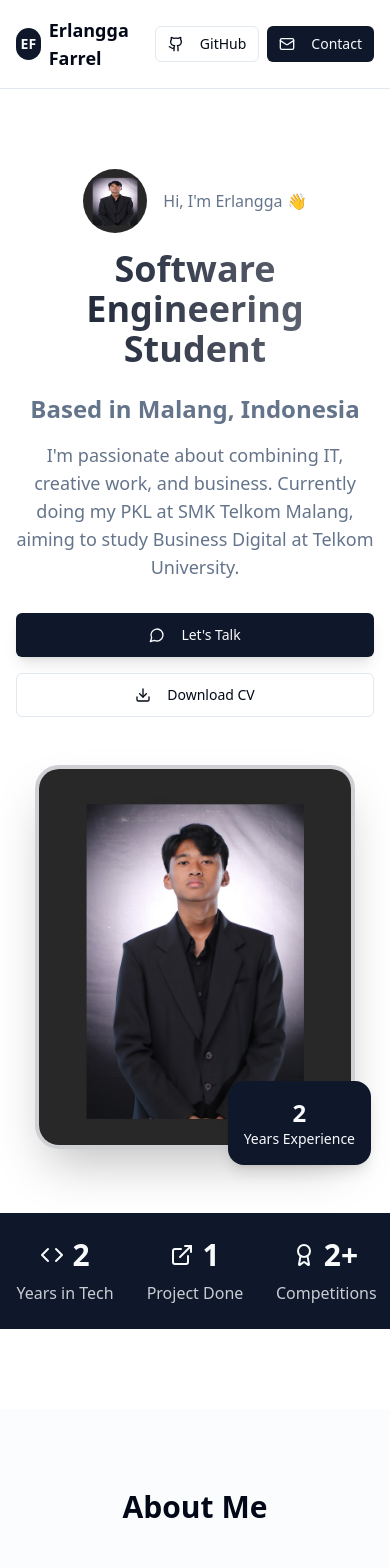
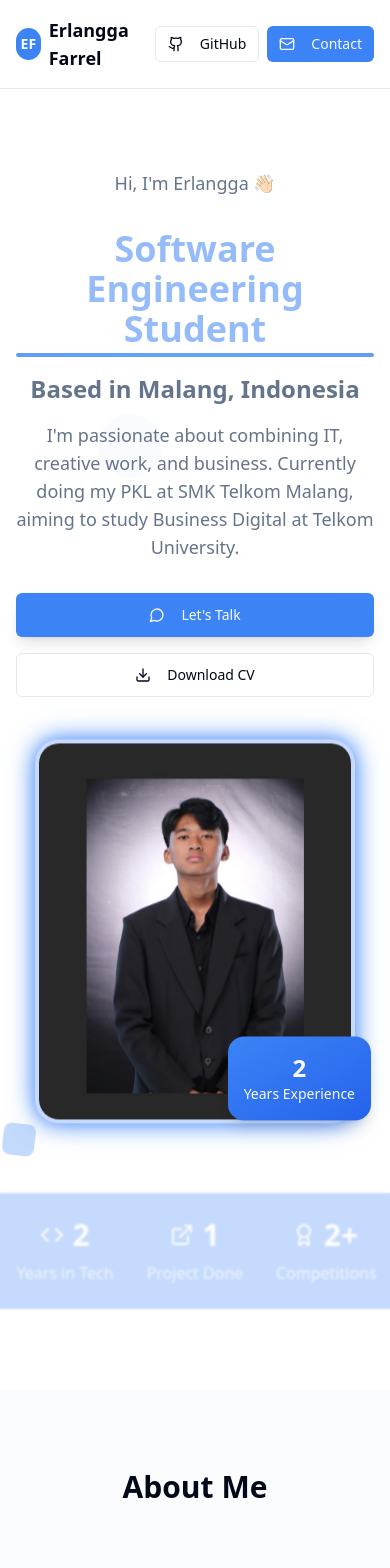
Before and after one commit to farrelshaq/farrel-portfolio-showcase, a React (Vite) app: page / in a window 390 px wide. Shown: the top 1568 px of the page. Built offline with nearby package versions, Linux system fonts and the light colour scheme.

Commit message:
Refactor: Improve portfolio design
- Remove profile image.
- Add Spline viewer.
- Style "Software Engineering Student" text.
- Update experience and featured works.

```diff
--- a/src/index.css
+++ b/src/index.css
@@ -1,6 +1,35 @@
 @tailwind base;
 @tailwind components;
 @tailwind utilities;
+
+/* Custom animations for portfolio */
+@keyframes float {
+  0%, 100% { transform: translateY(0px); }
+  50% { transform: translateY(-10px); }
+}
+
+@keyframes gradient-shift {
+  0%, 100% { background-position: 0% 50%; }
+  50% { background-position: 100% 50%; }
+}
+
+@keyframes pulse-glow {
+  0%, 100% { box-shadow: 0 0 5px hsl(var(--primary) / 0.5); }
+  50% { box-shadow: 0 0 20px hsl(var(--primary) / 0.8), 0 0 30px hsl(var(--primary) / 0.6); }
+}
+
+.animate-float {
+  animation: float 3s ease-in-out infinite;
+}
+
+.animate-gradient-shift {
+  background-size: 200% 200%;
+  animation: gradient-shift 3s ease infinite;
+}
+
+.animate-pulse-glow {
+  animation: pulse-glow 2s ease-in-out infinite;
+}
 
 /* Definition of the design system. All colors, gradients, fonts, etc should be defined here.
 All colors MUST be HSL.
@@ -17,7 +46,7 @@ All colors MUST be HSL.
     --popover: 0 0% 100%;
     --popover-foreground: 222.2 84% 4.9%;
 
-    --primary: 222.2 47.4% 11.2%;
+    --primary: 217 91% 60%;
     --primary-foreground: 210 40% 98%;
 
     --secondary: 210 40% 96.1%;
@@ -65,7 +94,7 @@ All colors MUST be HSL.
     --popover: 222.2 84% 4.9%;
     --popover-foreground: 210 40% 98%;
 
-    --primary: 210 40% 98%;
+    --primary: 217 91% 70%;
     --primary-foreground: 222.2 47.4% 11.2%;
 
     --secondary: 217.2 32.6% 17.5%;
--- a/src/pages/Index.tsx
+++ b/src/pages/Index.tsx
@@ -1,4 +1,4 @@
-import { useState } from 'react';
+import { useState, useEffect } from 'react';
 import { Button } from "@/components/ui/button";
 import { Card, CardContent } from "@/components/ui/card";
 import { Badge } from "@/components/ui/badge";
@@ -6,10 +6,23 @@ import { Avatar, AvatarImage, AvatarFallback } from "@/components/ui/avatar";
 import { Dialog, DialogContent, DialogHeader, DialogTitle, DialogTrigger } from "@/components/ui/dialog";
 import { Mail, Phone, Download, ExternalLink, Github, Linkedin, Instagram, MapPin, Calendar, Award, Users, Code, Palette, ChevronDown, ChevronUp, Copy, MessageCircle } from "lucide-react";
 import { useToast } from "@/hooks/use-toast";
+import "../types/hana-viewer";
 
 const Index = () => {
   const [expandedExperience, setExpandedExperience] = useState<string | null>(null);
   const { toast } = useToast();
+
+  useEffect(() => {
+    // Load Spline script
+    const script = document.createElement('script');
+    script.type = 'module';
+    script.src = 'https://cdn.spline.design/@splinetool/hana-viewer@1.0.42/hana-viewer.js';
+    document.head.appendChild(script);
+
+    return () => {
+      document.head.removeChild(script);
+    };
+  }, []);
 
   const copyToClipboard = (text: string, label: string) => {
     navigator.clipboard.writeText(text);
@@ -25,7 +38,7 @@ const Index = () => {
       year: "2025",
       title: "Praktik Kerja Lapangan (PKL)",
       company: "SMK Telkom Malang",
-      location: "Malang, Indonesia",
+      location: "Sidoarjo, Indonesia",
       description: "Currently doing my PKL, gaining hands-on experience in software development and business processes.",
       type: "Internship"
     },
@@ -44,7 +57,7 @@ const Index = () => {
       title: "Event Committee Member",
       company: "SMK Telkom Malang",
       location: "Malang, Indonesia",
-      description: "Security and equipment division, responsible for organizing and communicating with teachers, sponsors, and peers.",
+      description: "Organization Paskibra - Security and equipment division, responsible for organizing and communicating with teachers, sponsors, and peers.",
       type: "Leadership"
     }
   ];
@@ -57,10 +70,10 @@ const Index = () => {
       type: "Web Development"
     },
     {
-      title: "Coffee Shop App Concept",
+      title: "Coffee Shop App Idea",
       description: "Early concept for a web/app to search, rate, and review coffee shops with a fun spin wheel feature",
       tech: ["UI/UX Design", "Concept"],
-      type: "App Design"
+      type: "Idea Business"
     }
   ];
 
@@ -154,28 +167,49 @@ const Index = () => {
       </nav>
 
       {/* Hero Section */}
-      <section id="home" className="relative py-20 md:py-32">
-        <div className="container mx-auto px-4">
+      <section id="home" className="relative py-20 md:py-32 overflow-hidden">
+        {/* Spline 3D Background */}
+        <div className="absolute inset-0 z-0">
+          <hana-viewer
+            url="https://prod.spline.design/6JcERGoYOdLE490c-ynl/scene.hanacode"
+            style={{
+              width: '100%',
+              height: '100%',
+              filter: 'hue-rotate(220deg) saturate(1.3) brightness(0.8)',
+            }}
+          />
+        </div>
+
+        {/* Floating geometric elements */}
+        <div className="absolute inset-0 z-5">
+          <div className="absolute top-1/4 left-1/4 w-16 h-16 bg-primary/20 rounded-full animate-pulse"></div>
+          <div className="absolute top-3/4 right-1/4 w-12 h-12 bg-blue-500/30 rounded-lg animate-bounce delay-300"></div>
+          <div className="absolute top-1/2 left-1/3 w-8 h-8 bg-primary/40 rounded-full animate-ping delay-1000"></div>
+        </div>
+
+        {/* Overlay for better text readability */}
+        <div className="absolute inset-0 bg-background/70 backdrop-blur-[1px] z-10"></div>
+
+        <div className="container mx-auto px-4 relative z-20">
           <div className="flex flex-col lg:flex-row items-center justify-between gap-12">
             <div className="flex-1 text-center lg:text-left">
-              <div className="flex items-center justify-center lg:justify-start mb-4">
-                <Avatar className="w-16 h-16 mr-4">
-                  <AvatarImage src="/lovable-uploads/29d5b6a7-d92e-4a10-b69a-7ce5683e06c2.png" alt="Erlangga Farrel Shaquille" />
-                  <AvatarFallback>EF</AvatarFallback>
-                </Avatar>
-                <div>
-                  <p className="text-muted-foreground">Hi, I'm Erlangga 👋</p>
-                </div>
+              <div className="mb-8">
+                <p className="text-muted-foreground text-lg mb-4 animate-fade-in">Hi, I'm Erlangga 👋🏻</p>
               </div>
 
-              <h1 className="text-4xl md:text-6xl font-bold mb-6 bg-gradient-to-r from-primary to-primary/60 bg-clip-text text-transparent">
-                Software Engineering Student
+              <h1 className="text-4xl md:text-6xl font-bold mb-6 animate-fade-in">
+                <span className="relative inline-block">
+                  <span className="bg-gradient-to-r from-primary via-blue-500 to-primary bg-clip-text text-transparent animate-pulse">
+                    Software Engineering Student
+                  </span>
+                  <span className="absolute -bottom-2 left-0 w-full h-1 bg-gradient-to-r from-primary/80 via-blue-400 to-primary/80 rounded-full animate-scale-in"></span>
+                </span>
               </h1>
-              <h2 className="text-2xl md:text-3xl font-semibold mb-4 text-muted-foreground">
+              <h2 className="text-2xl md:text-3xl font-semibold mb-4 text-muted-foreground animate-fade-in">
                 Based in Malang, Indonesia
               </h2>
 
-              <p className="text-lg md:text-xl text-muted-foreground mb-8 max-w-2xl">
+              <p className="text-lg md:text-xl text-muted-foreground mb-8 max-w-2xl animate-fade-in">
                 I'm passionate about combining IT, creative work, and business.
                 Currently doing my PKL at SMK Telkom Malang, aiming to study Business Digital at Telkom University.
               </p>
@@ -253,20 +287,24 @@ const Index = () => {
             </div>
 
             <div className="flex-1 flex justify-center lg:justify-end">
-              <div className="relative">
-                <div className="w-80 h-96 rounded-3xl overflow-hidden border-4 border-primary/20 shadow-2xl">
+              <div className="relative animate-float">
+                <div className="w-80 h-96 rounded-3xl overflow-hidden border-4 border-primary/30 shadow-2xl animate-pulse-glow">
                   <img
                     src="/lovable-uploads/29d5b6a7-d92e-4a10-b69a-7ce5683e06c2.png"
                     alt="Erlangga Farrel Shaquille"
-                    className="w-full h-full object-cover"
+                    className="w-full h-full object-cover hover:scale-105 transition-transform duration-700"
                   />
                 </div>
-                <div className="absolute -bottom-4 -right-4 bg-primary text-primary-foreground p-4 rounded-2xl shadow-lg">
+                <div className="absolute -bottom-4 -right-4 bg-gradient-to-br from-primary to-blue-600 text-primary-foreground p-4 rounded-2xl shadow-lg animate-bounce">
                   <div className="text-center">
                     <div className="text-2xl font-bold">2</div>
                     <div className="text-sm">Years Experience</div>
                   </div>
                 </div>
+
+                {/* Additional floating elements */}
+                <div className="absolute -top-6 -left-6 w-12 h-12 bg-blue-400/20 rounded-full animate-ping"></div>
+                <div className="absolute -bottom-8 -left-8 w-8 h-8 bg-primary/30 rounded-lg rotate-45 animate-spin" style={{ animationDuration: '8s' }}></div>
               </div>
             </div>
           </div>
--- /dev/null
+++ b/src/types/hana-viewer.d.ts
@@ -0,0 +1,8 @@
+declare namespace JSX {
+  interface IntrinsicElements {
+    'hana-viewer': React.DetailedHTMLProps<React.HTMLAttributes<HTMLElement>, HTMLElement> & {
+      url?: string;
+      style?: React.CSSProperties;
+    };
+  }
+}
```
